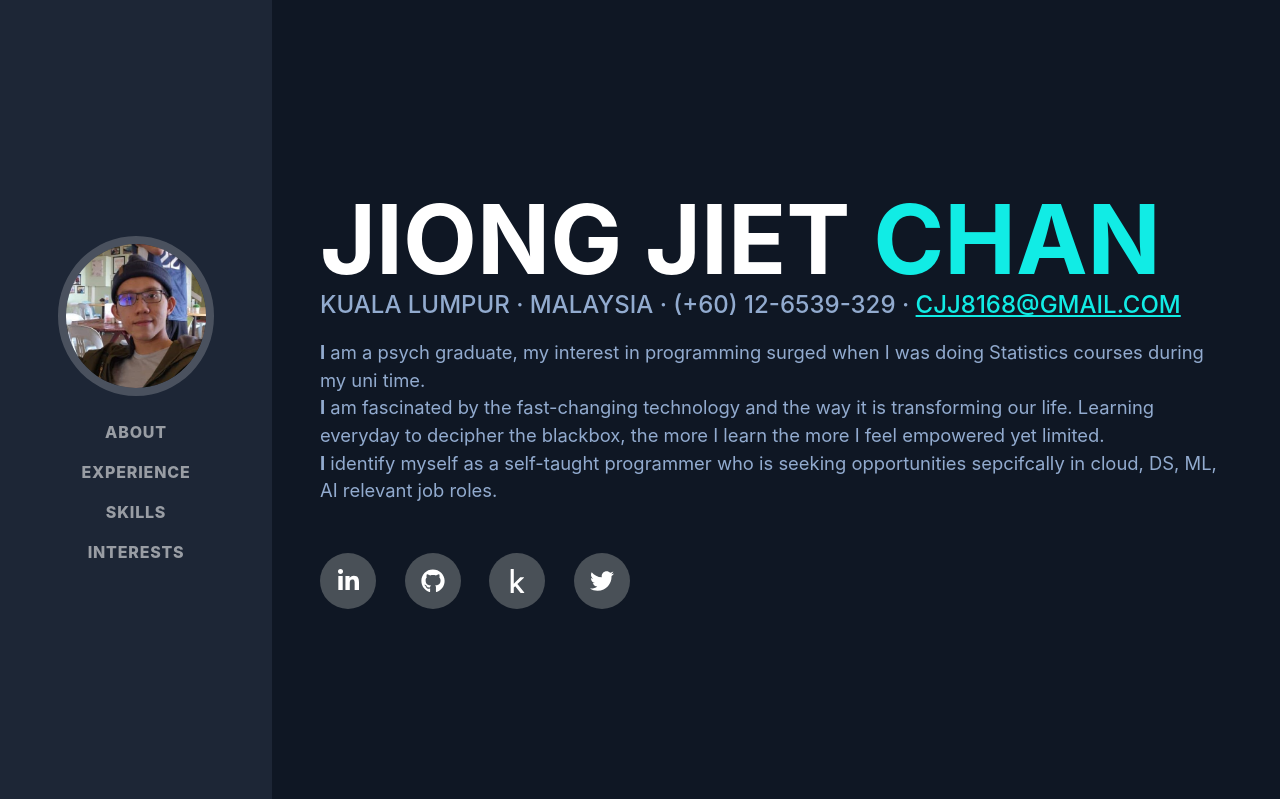
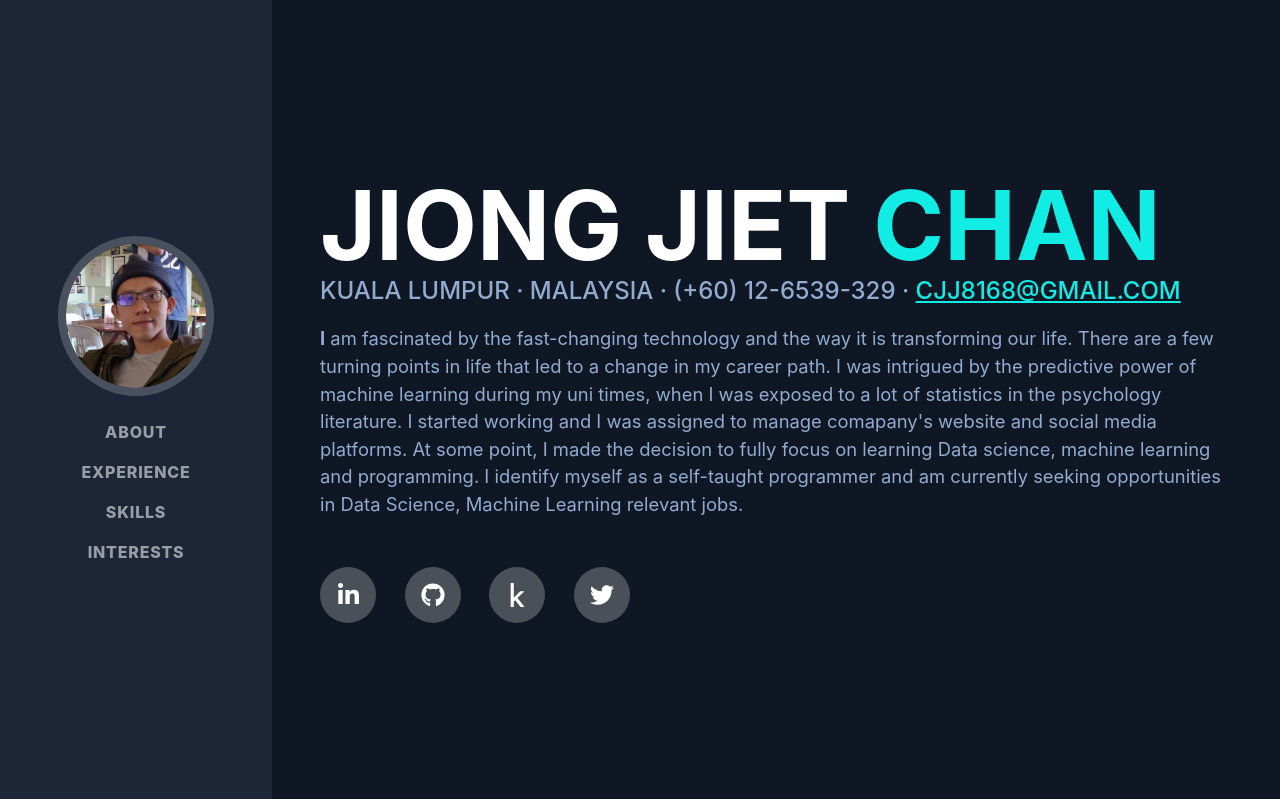
Before and after one commit to cjj1120/flask-portf, a Flask app: page / in a window 1280 px wide. Shown: the top 799 px of the page. Run offline with Flask 2, Linux system fonts and the light colour scheme; some libraries are stand-ins or nearby versions; some web fonts are replaced.

Commit message:
update description

```diff
--- a/templates/index.html
+++ b/templates/index.html
@@ -16,12 +16,14 @@
             </div>
 
 
-            <p class="lead mb-5"> <strong>I</strong> am a psych graduate, my interest in programming surged when I was doing
-                Statistics courses during my uni time.  <br>
+            <p class="lead mb-5">
                 <!-- I was also exposed to web development and involved in a project to build a learning management system (LMS) mobile application using Flutter. <br> -->
                 <strong>I</strong> am fascinated by the fast-changing technology and the way it is transforming our life.
-                Learning everyday to decipher the blackbox, the more I learn the more I feel empowered yet limited.<br>
-                <strong>I</strong> identify myself as a self-taught programmer who is seeking opportunities sepcifcally in cloud, DS, ML, AI relevant job roles.
+                There are a few turning points in life that led to a change in my career path. I was intrigued by the predictive power of machine learning during my uni times,
+                when I was exposed to a lot of statistics in the psychology literature. I started working and I was assigned to manage comapany's website and
+                social media platforms. At some point, I made the decision to fully focus on learning Data science, machine learning and programming.
+                I identify myself as a self-taught programmer and am currently seeking opportunities in Data Science, Machine Learning relevant jobs.
+                <!-- Learning everyday to decipher the blackbox, the more I learn the more I feel empowered yet limited. -->
             </p>
             <div class="social-icons">
                 <a class="social-icon" href="https://www.linkedin.com/in/chan-jiong-jiet/" target="_blank"><i class="fab fa-linkedin-in"></i></a>
@@ -43,7 +45,11 @@
 
         <!-- New section can uncomment and use code block below -->
 
-            <!-- <div class="d-flex flex-column flex-md-row justify-content-between mb-5">
+            <!-- Separate work/project experience AND courses/ certificates
+            add Dphi Explainable AI Bootcamp
+            add CAIP cert  -->
+
+        <!-- <div class="d-flex flex-column flex-md-row justify-content-between mb-5">
                 <div class="flex-grow-1">
                     <h3 class="mb-0">OMDENA
                     </h3>
@@ -55,6 +61,8 @@
                 </div>
                 <div class="flex-shrink-0"><span class="text-primary">June 2021 - PRESENT</span></div>
             </div> -->
+
+
 
             <div class="d-flex flex-column flex-md-row justify-content-between mb-5">
                 <div class="flex-grow-1">
```
Also changed, not shown: static/assets/img/CAIP-cert.PNG (added), static/assets/img/Ex-AI.PNG (added), static/assets/img/ML Zoomcamp.PNG (added).
